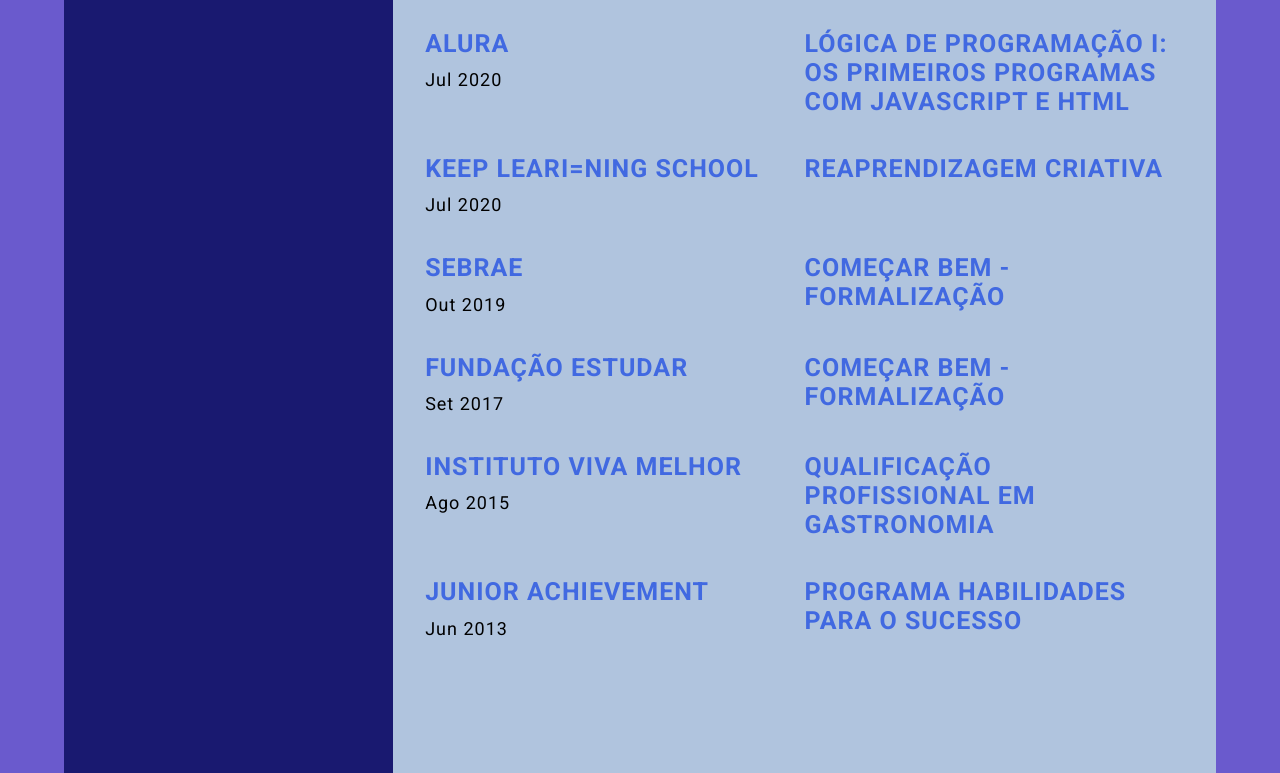
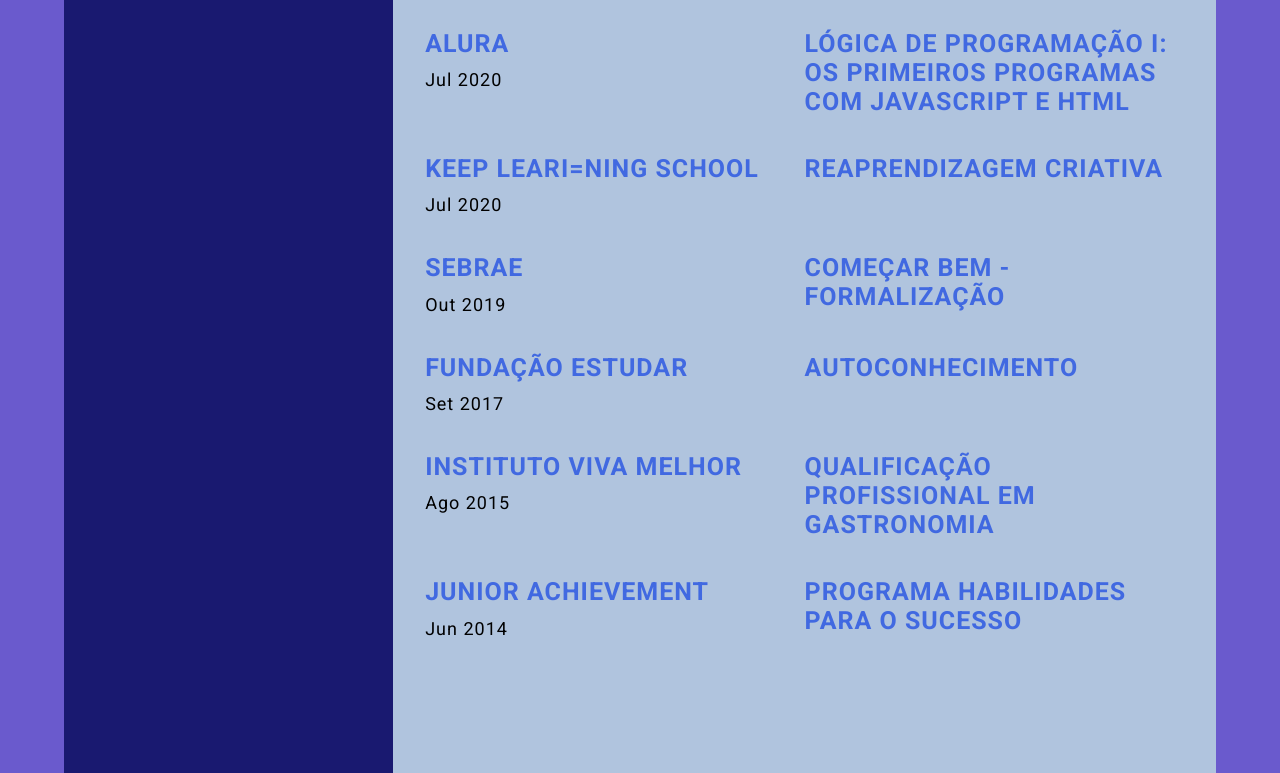
Before and after one commit to Jessica-Lorena/jessicalorena.github.io, a plain HTML site: page index.html in a window 1280 px wide. Shown: the part 6240-7013 px from the top of the page. Drawn offline with Linux system fonts and the light colour scheme.

Commit message:
correção de informações

```diff
--- a/index.html
+++ b/index.html
@@ -745,7 +745,7 @@
                         <div>
                             <p class="nome">
                                 <a href="https://drive.google.com/file/d/1Nbwb7cnyifJuU16ZglJdUhi3q1sNzmhZ/view">
-                                    Começar Bem - Formalização
+                                    Autoconhecimento
                                 </a>
                             </p>
                        </div>
@@ -766,7 +766,7 @@
                     <div class="texto">
                         <div>
                             <p class="nome">Junior Achievement</p>
-                            <p class="periodo">Jun 2013</p>
+                            <p class="periodo">Jun 2014</p>
                         </div>
                         <div>
                             <p class="nome">
```
